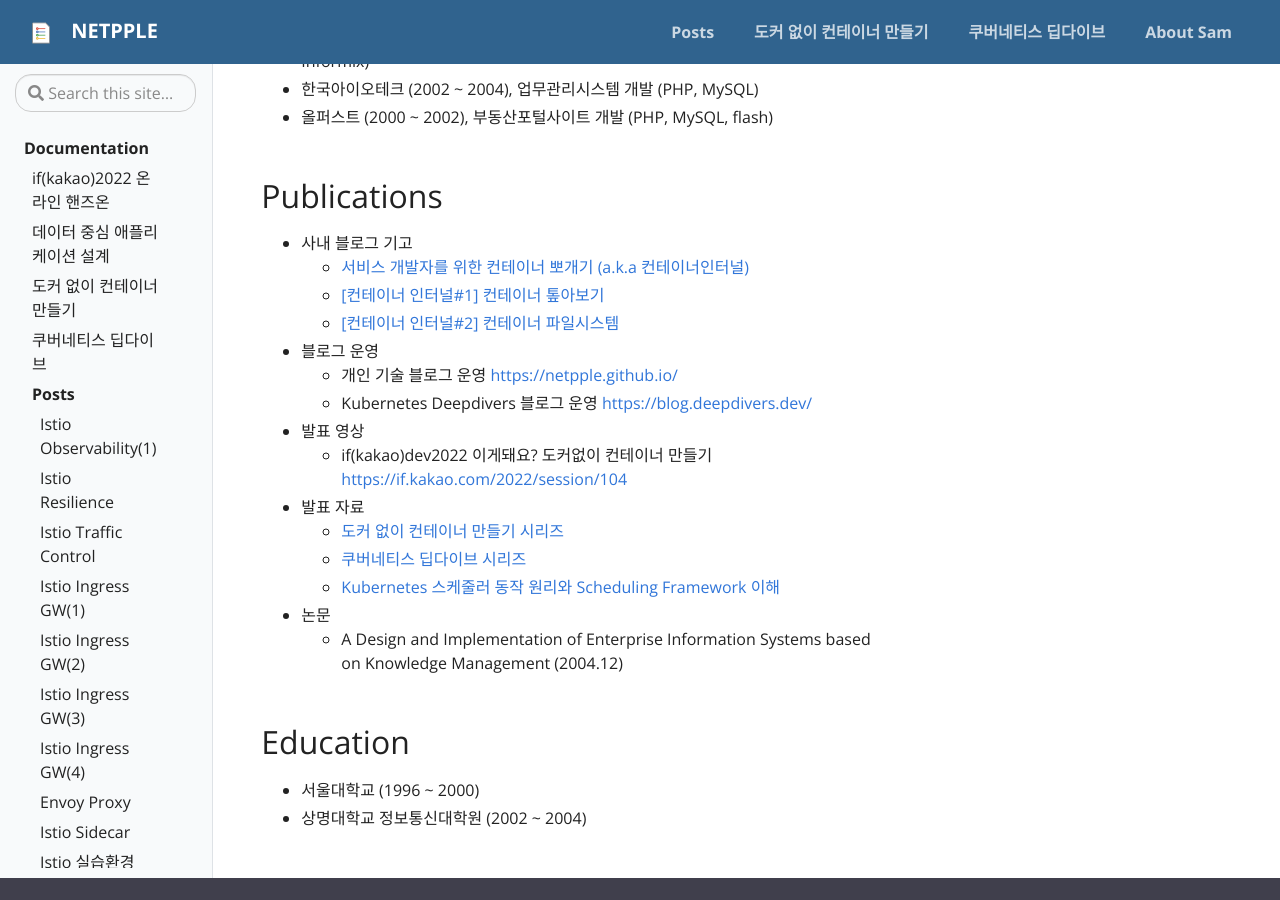
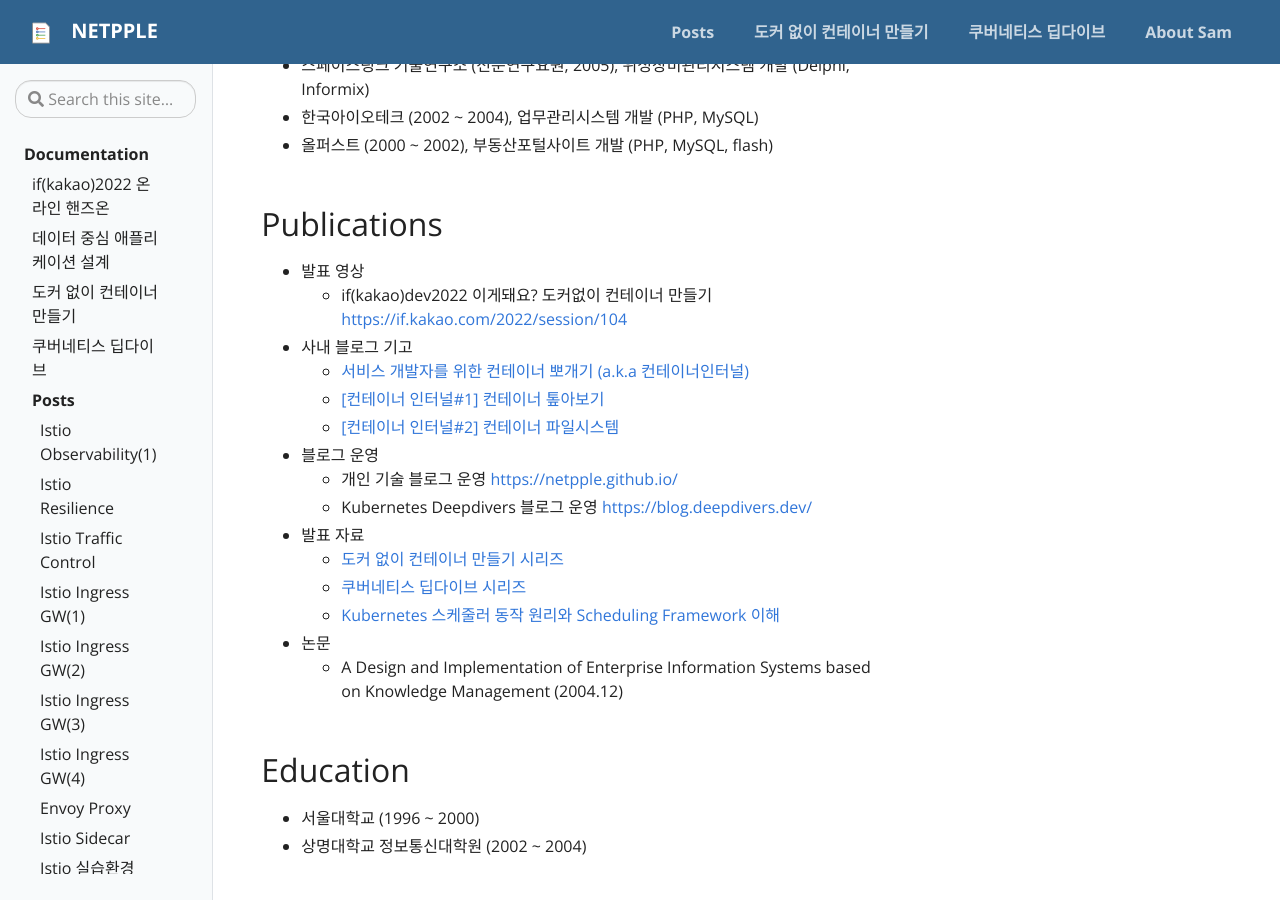
Before and after one commit to netpple/netpple.github.io, a Jekyll site: the page built from pages/about.md, in a window 1280 px wide and 900 px high, scrolled down 1571 px. Built offline with Jekyll 4.4.1, drawn with Linux system fonts in a browser that asks for light colours; some of the changed lines change nothing that is shown.

Commit message:
resume update

```diff
--- a/pages/about.md
+++ b/pages/about.md
@@ -11,6 +11,7 @@
 
 대용량 분산 시스템을 개발하고 안정적으로 운영하기
 
+- 검색
 - 클라우드
 - MLOps
 - 리눅스
@@ -41,7 +42,6 @@
 - 팀 내 클라우드 기반으로 프로덕션을 준비하고 운영할 수 있는 제반의 환경을 제공
   - 온 프레미스 기반 검색 시스템에서 Kubernetes 기반 Cloud Native 전환
   - Containerize, 배포 파이프라인, 테스트, 모니터링, 자동화 개발 프로세스 수립
-
 - 클라우드 공통 커버리지를 지속적으로 확대하여 개발과 운영, 장애 대응 효율을 제고
   - Kubernetes 및 공통 ecosystem 구성 및 클러스터 운영 (수십개 클러스터 운영)
 
@@ -61,7 +61,8 @@
 - 올퍼스트 (2000 ~ 2002), 부동산포털사이트 개발 (PHP, MySQL, flash)
 
 ## Publications
-
+- 발표 영상
+  - if(kakao)dev2022 이게돼요? 도커없이 컨테이너 만들기 [https://if.kakao.com/2022/session/104](https://if.kakao.com/2022/session/104)
 - 사내 블로그 기고
   - [서비스 개발자를 위한 컨테이너 뽀개기 (a.k.a 컨테이너인터널)](https://tech.kakaoenterprise.com/150)
   - [[컨테이너 인터널#1] 컨테이너 톺아보기](https://tech.kakaoenterprise.com/154)
@@ -69,8 +70,6 @@
 - 블로그 운영
   - 개인 기술 블로그 운영 [https://netpple.github.io/](https://netpple.github.io/)
   - Kubernetes Deepdivers 블로그 운영 [https://blog.deepdivers.dev/](https://blog.deepdivers.dev/)
-- 발표 영상
-  - if(kakao)dev2022 이게돼요? 도커없이 컨테이너 만들기 [https://if.kakao.com/2022/session/104](https://if.kakao.com/2022/session/104)
 - 발표 자료
   - [도커 없이 컨테이너 만들기 시리즈](https://netpple.github.io/docs/make-container-without-docker/)
   - [쿠버네티스 딥다이브 시리즈](https://netpple.github.io/docs/deepdive-into-kubernetes/)
```
